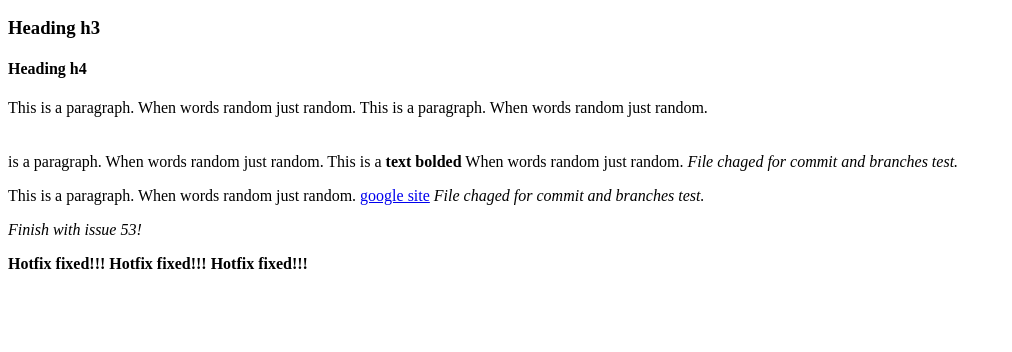
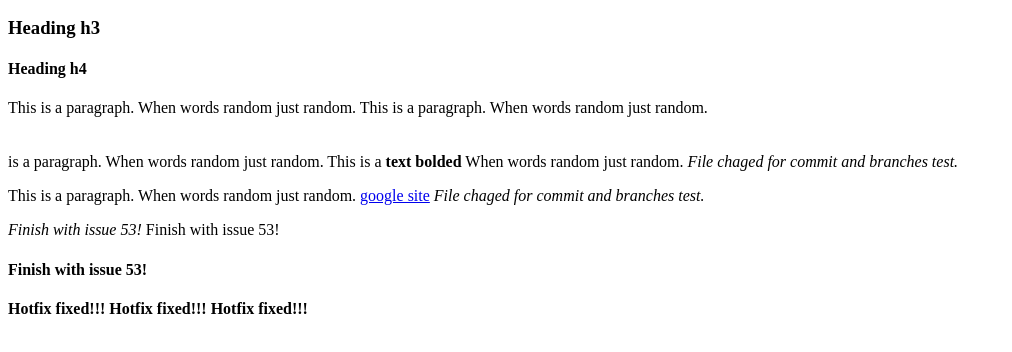
Before and after one commit to Arnon-jra/html_getting_started, a plain HTML site: page index.html in a window 1280 px wide. Shown: the part 110-462 px from the top of the page, without its empty margins (0-1012 px from the left). Drawn offline with Linux system fonts and the light colour scheme.

Commit message:
issue 53.1 fixed

```diff
--- a/index.html
+++ b/index.html
@@ -30,6 +30,8 @@
 
     <p>
         <em>Finish with issue 53!</em>
+        Finish with issue 53!
+        <h4>Finish with issue 53!</h4>
     </p>
 
     <p>
```
